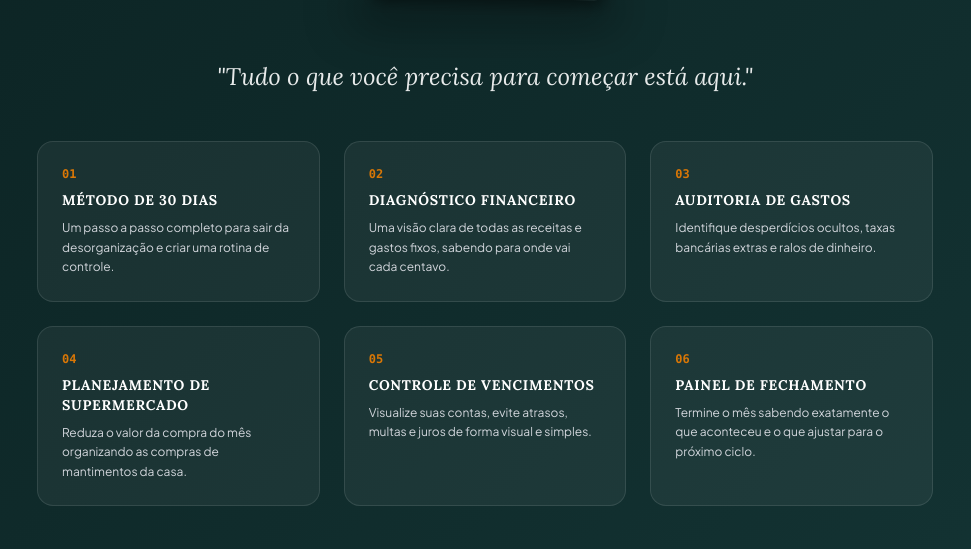
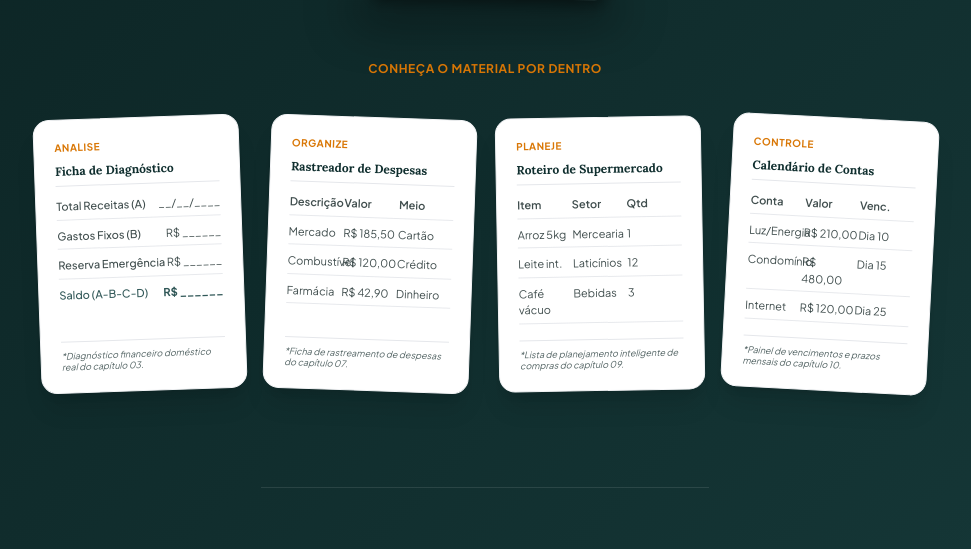
Before and after one commit to viniciusbritothiagoalves-tech/casanocontrole, a website: page index.html in a window 1280 px wide. Shown: the part 6558-7107 px from the top of the page, without its empty margins (155-1126 px from the left). Drawn offline with nearby package versions, Linux system fonts and the light colour scheme.

Commit message:
Add files via upload

```diff
--- a/index.html
+++ b/index.html
@@ -714,71 +714,7 @@
           </div>
         </div>
 
-        <!-- Short Transition Copy -->
-        <div class="text-center mb-12">
-          <p class="text-xl md:text-2xl font-serif text-white/90 italic">
-            "Tudo o que você precisa para começar está aqui."
-          </p>
-        </div>
 
-        <!-- PRODUCT CONTENT (6 elegant visual cards in a responsive grid) -->
-        <div class="grid grid-cols-1 md:grid-cols-2 lg:grid-cols-3 gap-6 w-full max-w-4xl mb-20">
-
-          <!-- Card 1 -->
-          <div class="bg-white/5 border border-white/10 p-6 rounded-2xl hover:bg-white/10 hover:border-white/20 transition-all duration-300">
-            <span class="text-xs font-bold text-accent block mb-2 font-mono">01</span>
-            <h4 class="text-sm font-bold tracking-wider text-white uppercase mb-2">Método de 30 Dias</h4>
-            <p class="text-xs text-gray-300 leading-relaxed">
-              Um passo a passo completo para sair da desorganização e criar uma rotina de controle.
-            </p>
-          </div>
-
-          <!-- Card 2 -->
-          <div class="bg-white/5 border border-white/10 p-6 rounded-2xl hover:bg-white/10 hover:border-white/20 transition-all duration-300">
-            <span class="text-xs font-bold text-accent block mb-2 font-mono">02</span>
-            <h4 class="text-sm font-bold tracking-wider text-white uppercase mb-2">Diagnóstico Financeiro</h4>
-            <p class="text-xs text-gray-300 leading-relaxed">
-              Uma visão clara de todas as receitas e gastos fixos, sabendo para onde vai cada centavo.
-            </p>
-          </div>
-
-          <!-- Card 3 -->
-          <div class="bg-white/5 border border-white/10 p-6 rounded-2xl hover:bg-white/10 hover:border-white/20 transition-all duration-300">
-            <span class="text-xs font-bold text-accent block mb-2 font-mono">03</span>
-            <h4 class="text-sm font-bold tracking-wider text-white uppercase mb-2">Auditoria de Gastos</h4>
-            <p class="text-xs text-gray-300 leading-relaxed">
-              Identifique desperdícios ocultos, taxas bancárias extras e ralos de dinheiro.
-            </p>
-          </div>
-
-          <!-- Card 4 -->
-          <div class="bg-white/5 border border-white/10 p-6 rounded-2xl hover:bg-white/10 hover:border-white/20 transition-all duration-300">
-            <span class="text-xs font-bold text-accent block mb-2 font-mono">04</span>
-            <h4 class="text-sm font-bold tracking-wider text-white uppercase mb-2">Planejamento de Supermercado</h4>
-            <p class="text-xs text-gray-300 leading-relaxed">
-              Reduza o valor da compra do mês organizando as compras de mantimentos da casa.
-            </p>
-          </div>
-
-          <!-- Card 5 -->
-          <div class="bg-white/5 border border-white/10 p-6 rounded-2xl hover:bg-white/10 hover:border-white/20 transition-all duration-300">
-            <span class="text-xs font-bold text-accent block mb-2 font-mono">05</span>
-            <h4 class="text-sm font-bold tracking-wider text-white uppercase mb-2">Controle de Vencimentos</h4>
-            <p class="text-xs text-gray-300 leading-relaxed">
-              Visualize suas contas, evite atrasos, multas e juros de forma visual e simples.
-            </p>
-          </div>
-
-          <!-- Card 6 -->
-          <div class="bg-white/5 border border-white/10 p-6 rounded-2xl hover:bg-white/10 hover:border-white/20 transition-all duration-300">
-            <span class="text-xs font-bold text-accent block mb-2 font-mono">06</span>
-            <h4 class="text-sm font-bold tracking-wider text-white uppercase mb-2">Painel de Fechamento</h4>
-            <p class="text-xs text-gray-300 leading-relaxed">
-              Termine o mês sabendo exatamente o que aconteceu e o que ajustar para o próximo ciclo.
-            </p>
-          </div>
-
-        </div>
 
         <!-- VISUAL PREVIEWS (Real interior pages in HTML/CSS) -->
         <div class="w-full max-w-4xl mb-24">
```
